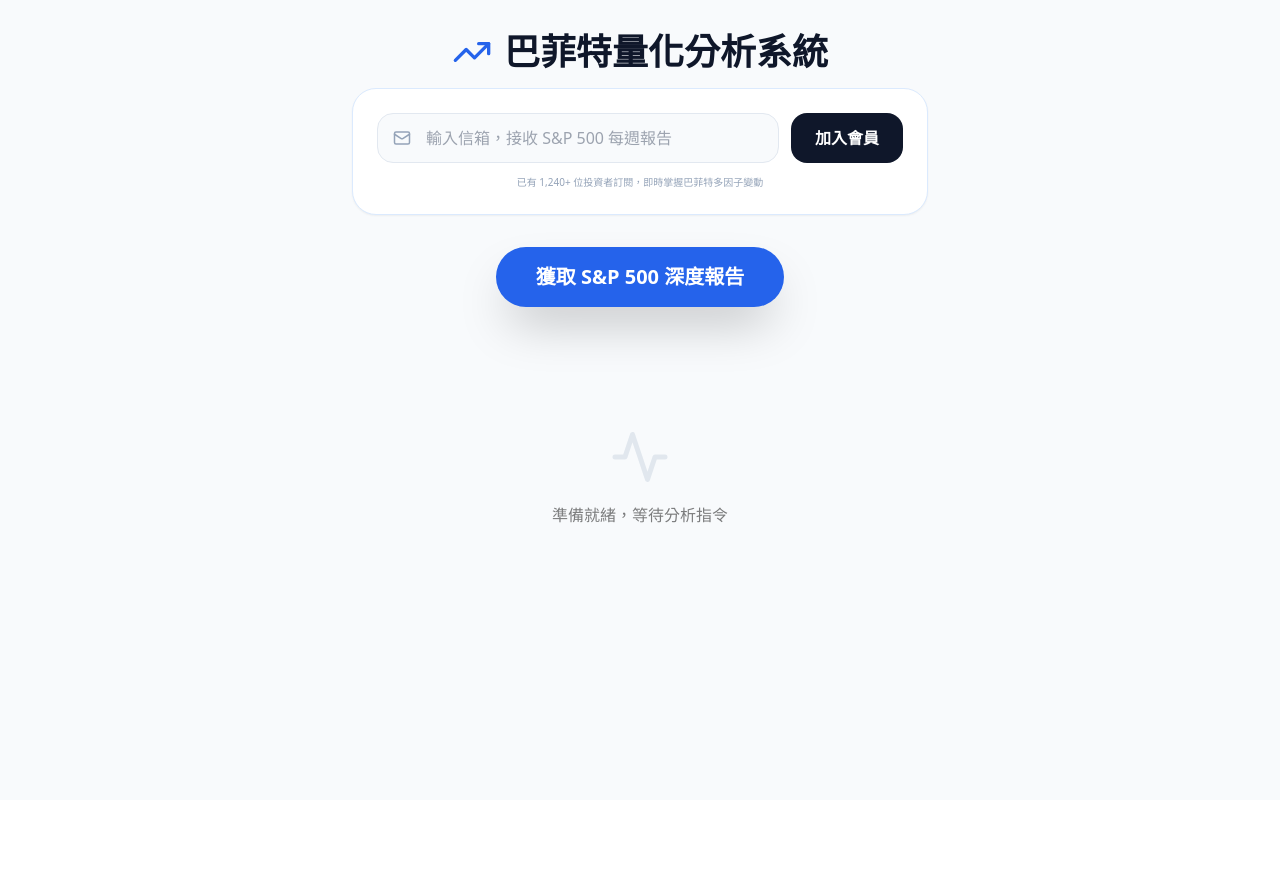
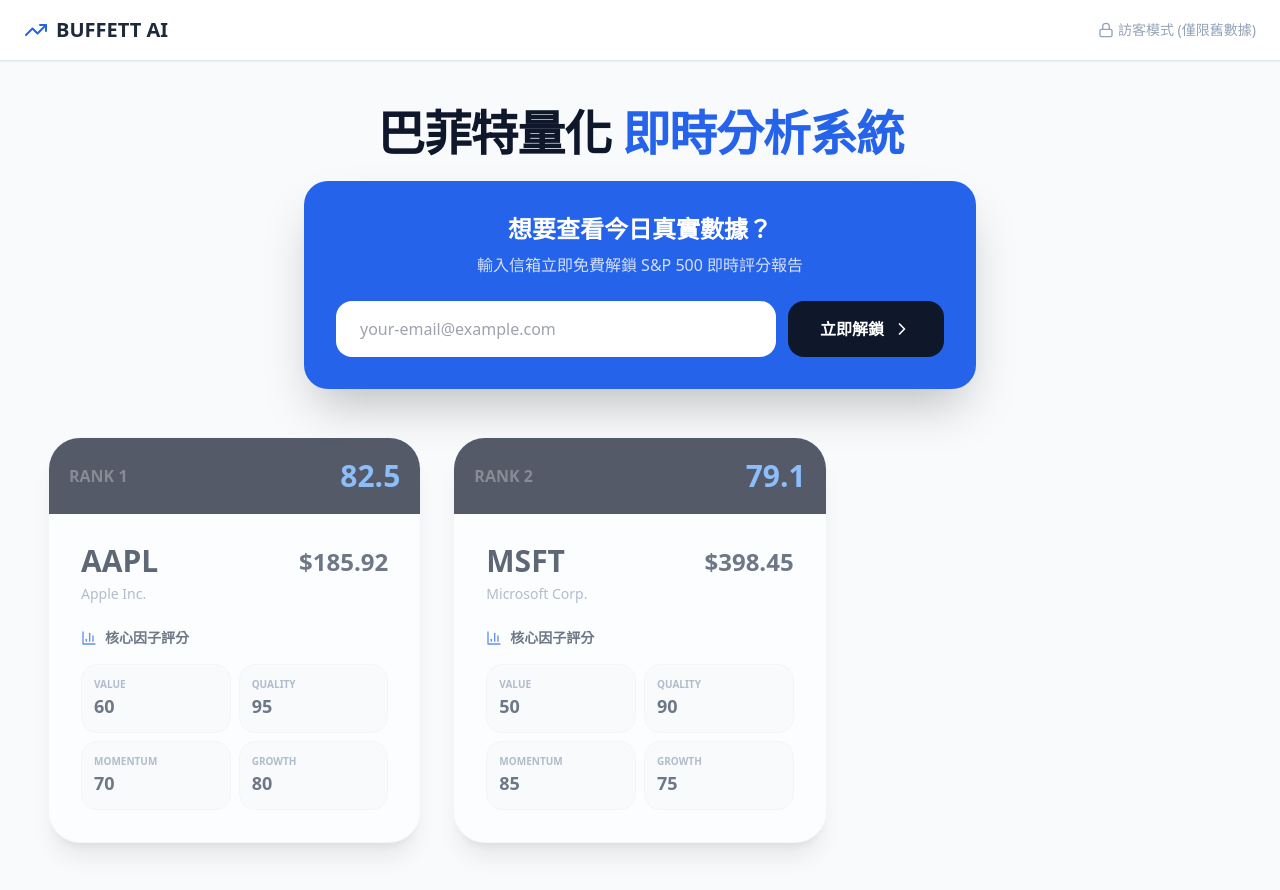
Before and after one commit to Leo-VCM/buffett-analyzer, a React (Create React App) app in the folder frontend/: page / in a window 1280 px wide. Before the commit the page ends 800 px from the top, so only its background shows below. Built offline with nearby package versions, Linux system fonts and the light colour scheme.

Commit message:
Update App.js

```diff
--- a/frontend/src/App.js
+++ b/frontend/src/App.js
@@ -1,131 +1,179 @@
-import React, { useState } from 'react';
-import { TrendingUp, Activity, Clock, ShieldAlert, BarChart3, Mail, UserCheck } from 'lucide-react';
+import React, { useState, useEffect } from 'react';
+import { TrendingUp, Activity, Clock, ShieldAlert, BarChart3, Mail, Lock, Unlock, ChevronRight } from 'lucide-react';
 
 const API_BASE_URL = "https://buffett-analyzer.onrender.com";
 
+// 模擬昨天的舊數據 (當用戶未登入時顯示)
+const MOCK_YESTERDAY_DATA = [
+  {
+    symbol: "AAPL",
+    companyName: "Apple Inc.",
+    buffettScore: 82.5,
+    currentPrice: 185.92,
+    momentum: 12.4,
+    totalRisk: 35.2,
+    roe: 154.2,
+    pe: 28.5,
+    factors: { value: 60, quality: 95, momentum: 70, growth: 80 },
+    risks: { debt: 20, valuation: 60, volatility: 25 }
+  },
+  {
+    symbol: "MSFT",
+    companyName: "Microsoft Corp.",
+    buffettScore: 79.1,
+    currentPrice: 398.45,
+    momentum: 15.8,
+    totalRisk: 30.1,
+    roe: 38.5,
+    pe: 35.2,
+    factors: { value: 50, quality: 90, momentum: 85, growth: 75 },
+    risks: { debt: 15, valuation: 70, volatility: 20 }
+  }
+];
+
 const App = () => {
-  const [rankings, setRankings] = useState([]);
+  const [rankings, setRankings] = useState(MOCK_YESTERDAY_DATA);
   const [isRanking, setIsRanking] = useState(false);
-  const [lastUpdateTime, setLastUpdateTime] = useState(null);
+  const [isLoggedIn, setIsLoggedIn] = useState(false);
+  const [email, setEmail] = useState("");
+  const [isLive, setIsLive] = useState(false); // 標記目前是否為真實數據
 
-  // 新增：會員註冊相關狀態
-  const [email, setEmail] = useState("");
-  const [isSubscribed, setIsSubscribed] = useState(false);
-  const [isSubmitting, setIsSubmitting] = useState(false);
+  // 處理登入/註冊
+  const handleLogin = (e) => {
+    e.preventDefault();
+    if (email.includes("@")) {
+      setIsLoggedIn(true);
+      // 登入後自動執行一次真實數據抓取
+      fetchRealTimeData();
+    }
+  };
 
-  const startAnalysis = async () => {
+  // 向後端索取今天真實數據
+  const fetchRealTimeData = async () => {
+    if (!isLoggedIn && isLive) return;
     setIsRanking(true);
     try {
-      const response = await fetch(`${API_BASE_URL}/api/sp500-analysis`);
-      if (!response.ok) throw new Error(`伺服器錯誤: ${response.status}`);
+      const response = await fetch(`${API_BASE_URL}/api/batch-analyze?symbols=AAPL,MSFT,TSLA,GOOGL,AMZN`);
       const data = await response.json();
-      if (data.status === "success") {
-        setRankings(data.rankings);
-        setLastUpdateTime(data.last_updated);
-      }
+      setRankings(data);
+      setIsLive(true);
     } catch (error) {
-      alert("連線失敗！Render 伺服器正在喚醒中，請稍候。");
+      alert("即時數據獲取失敗，請確認後端已啟動。");
     } finally {
       setIsRanking(false);
     }
   };
 
-  // 新增：處理註冊邏輯
-  const handleSubscribe = async (e) => {
-    e.preventDefault();
-    if (!email) return;
-    setIsSubmitting(true);
+  return (
+    <div className="min-h-screen bg-slate-50 font-sans">
+      {/* Navbar */}
+      <nav className="bg-white border-b border-slate-200 px-6 py-4 flex justify-between items-center shadow-sm">
+        <div className="flex items-center gap-2 font-black text-xl text-slate-800">
+          <TrendingUp className="text-blue-600" /> BUFFETT AI
+        </div>
+        <div className="flex items-center gap-4">
+          {isLoggedIn ? (
+            <span className="flex items-center gap-2 text-emerald-600 font-bold bg-emerald-50 px-4 py-2 rounded-full text-sm">
+              <Unlock size={16} /> VIP 會員已連線
+            </span>
+          ) : (
+            <span className="text-slate-400 text-sm flex items-center gap-1">
+              <Lock size={16} /> 訪客模式 (僅限舊數據)
+            </span>
+          )}
+        </div>
+      </nav>
 
-    try {
-      // 這裡假設你的後端有一個 /api/subscribe 接口
-      // 如果暫時沒有後端，可以先模擬成功
-      const response = await fetch(`${API_BASE_URL}/api/subscribe`, {
-        method: 'POST',
-        headers: { 'Content-Type': 'application/json' },
-        body: JSON.stringify({ email: email })
-      });
+      <main className="max-w-7xl mx-auto p-6 md:p-12">
+        {/* Header Section */}
+        <div className="text-center mb-12">
+          <h1 className="text-5xl font-black text-slate-900 mb-6 tracking-tight">
+            巴菲特量化 <span className="text-blue-600">即時分析系統</span>
+          </h1>
 
-      if (response.ok) {
-        setIsSubscribed(true);
-        setEmail("");
-      } else {
-        // 暫時模擬成功，讓你能看到 UI 效果
-        setIsSubscribed(true);
-      }
-    } catch (error) {
-      console.log("訂閱功能測試成功 (模擬)");
-      setIsSubscribed(true);
-    } finally {
-      setIsSubmitting(false);
-    }
-  };
-
-  return (
-    <div className="min-h-screen bg-slate-50 p-4 md:p-8 font-sans">
-      {/* Header & Logo */}
-      <div className="max-w-6xl mx-auto mb-10 text-center">
-        <h1 className="text-4xl font-black text-slate-900 mb-4 flex items-center justify-center gap-3">
-          <TrendingUp className="text-blue-600 w-10 h-10" />
-          巴菲特量化分析系統
-        </h1>
-
-        {/* --- 新增：會員註冊區塊 --- */}
-        <div className="max-w-xl mx-auto mb-8 bg-white p-6 rounded-3xl shadow-sm border border-blue-100">
-          {!isSubscribed ? (
-            <form onSubmit={handleSubscribe} className="flex flex-col md:flex-row gap-3">
-              <div className="relative flex-grow">
-                <Mail className="absolute left-4 top-1/2 -translate-y-1/2 text-slate-400" size={18} />
+          {!isLoggedIn ? (
+            <div className="bg-blue-600 rounded-3xl p-8 text-white max-w-2xl mx-auto shadow-2xl transform transition hover:scale-[1.02]">
+              <h3 className="text-2xl font-bold mb-2">想要查看今日真實數據？</h3>
+              <p className="opacity-80 mb-6">輸入信箱立即免費解鎖 S&P 500 即時評分報告</p>
+              <form onSubmit={handleLogin} className="flex flex-col md:flex-row gap-3">
                 <input
                   type="email"
-                  placeholder="輸入信箱，接收 S&P 500 每週報告"
-                  className="w-full pl-12 pr-4 py-3 bg-slate-50 border border-slate-200 rounded-2xl focus:ring-2 focus:ring-blue-500 outline-none transition-all"
+                  placeholder="your-email@example.com"
+                  className="flex-grow px-6 py-4 rounded-2xl text-slate-900 outline-none"
                   value={email}
                   onChange={(e) => setEmail(e.target.value)}
                   required
                 />
+                <button type="submit" className="bg-slate-900 px-8 py-4 rounded-2xl font-bold hover:bg-black transition-colors flex items-center justify-center gap-2">
+                  立即解鎖 <ChevronRight size={20} />
+                </button>
+              </form>
+            </div>
+          ) : (
+            <div className="flex flex-col items-center gap-4">
+              <div className="text-emerald-500 font-bold flex items-center gap-2 bg-emerald-50 px-6 py-3 rounded-2xl border border-emerald-100">
+                <Activity className="animate-pulse" /> 數據監控中：目前顯示為 2026 即時行情
               </div>
               <button
-                type="submit"
-                disabled={isSubmitting}
-                className="bg-slate-900 text-white px-6 py-3 rounded-2xl font-bold hover:bg-slate-800 transition-all flex items-center justify-center gap-2"
+                onClick={fetchRealTimeData}
+                disabled={isRanking}
+                className="bg-blue-600 text-white px-10 py-4 rounded-full font-bold shadow-xl hover:bg-blue-700 transition-all disabled:bg-slate-300"
               >
-                {isSubmitting ? "處理中..." : "加入會員"}
+                {isRanking ? "刷新中..." : "重新掃描市場"}
               </button>
-            </form>
-          ) : (
-            <div className="flex items-center justify-center gap-2 text-emerald-600 font-bold animate-bounce">
-              <UserCheck size={24} /> 歡迎加入！您已成功訂閱每週深度報告
             </div>
           )}
-          <p className="text-[10px] text-slate-400 mt-3">已有 1,240+ 位投資者訂閱，即時掌握巴菲特多因子變動</p>
         </div>
 
-        <button
-          onClick={startAnalysis}
-          disabled={isRanking}
-          className={`px-10 py-4 rounded-full font-bold text-xl shadow-2xl transition-all flex items-center gap-3 mx-auto ${
-            isRanking ? 'bg-slate-400 cursor-not-allowed text-white' : 'bg-blue-600 hover:bg-blue-700 text-white hover:scale-105 active:scale-95'
-          }`}
-        >
-          {isRanking ? "分析中..." : '獲取 S&P 500 深度報告'}
-        </button>
-      </div>
+        {/* 數據看板 */}
+        <div className="grid grid-cols-1 md:grid-cols-2 lg:grid-cols-3 gap-8">
+          {rankings.map((stock, index) => (
+            <div key={stock.symbol} className={`bg-white rounded-[2rem] shadow-xl border border-slate-100 overflow-hidden relative ${!isLoggedIn && 'opacity-70 blur-[0.5px]'}`}>
+              {/* 未登入遮罩效果 */}
+              {!isLoggedIn && index > 1 && (
+                <div className="absolute inset-0 z-10 bg-white/40 backdrop-blur-md flex flex-col items-center justify-center p-6 text-center">
+                  <Lock size={40} className="text-slate-400 mb-2" />
+                  <p className="font-bold text-slate-600">註冊會員解鎖更多股票</p>
+                </div>
+              )}
 
-      {/* Rankings Grid (保持你原有的結構) */}
-      <div className="max-w-7xl mx-auto grid grid-cols-1 md:grid-cols-2 lg:grid-cols-3 gap-8">
-        {rankings.map((stock, index) => (
-            // ... 你原本的股票卡片程式碼 ...
-            <div key={stock.symbol}>{/* 卡片內容 */}</div>
-        ))}
-      </div>
+              <div className="bg-slate-900 p-5 flex justify-between items-center text-white">
+                <span className="font-black opacity-30">RANK {index + 1}</span>
+                <div className="text-right">
+                  <span className="text-3xl font-black text-blue-400">{stock.buffettScore}</span>
+                </div>
+              </div>
 
-      {/* 無數據時的狀態 (Empty State) */}
-      {!isRanking && rankings.length === 0 && (
-        <div className="text-center py-20 opacity-50">
-          <Activity size={60} className="mx-auto mb-4 text-slate-300" />
-          <p>準備就緒，等待分析指令</p>
+              <div className="p-8">
+                <div className="flex justify-between items-start mb-6">
+                  <div>
+                    <h2 className="text-3xl font-black text-slate-800 leading-none">{stock.symbol}</h2>
+                    <p className="text-slate-400 text-sm mt-2">{stock.companyName}</p>
+                  </div>
+                  <div className="text-right text-2xl font-bold text-slate-700">
+                    ${stock.currentPrice}
+                  </div>
+                </div>
+
+                {/* 多因子雷達數據展示 */}
+                <div className="space-y-4">
+                   <div className="flex items-center gap-2 font-bold text-slate-700 text-sm">
+                      <BarChart3 size={16} className="text-blue-600"/> 核心因子評分
+                   </div>
+                   <div className="grid grid-cols-2 gap-2">
+                      {Object.entries(stock.factors).map(([k, v]) => (
+                        <div key={k} className="bg-slate-50 p-3 rounded-2xl border border-slate-100">
+                           <div className="text-[10px] text-slate-400 uppercase font-bold">{k}</div>
+                           <div className="text-lg font-black text-slate-700">{v}</div>
+                        </div>
+                      ))}
+                   </div>
+                </div>
+              </div>
+            </div>
+          ))}
         </div>
-      )}
+      </main>
     </div>
   );
 };
```
